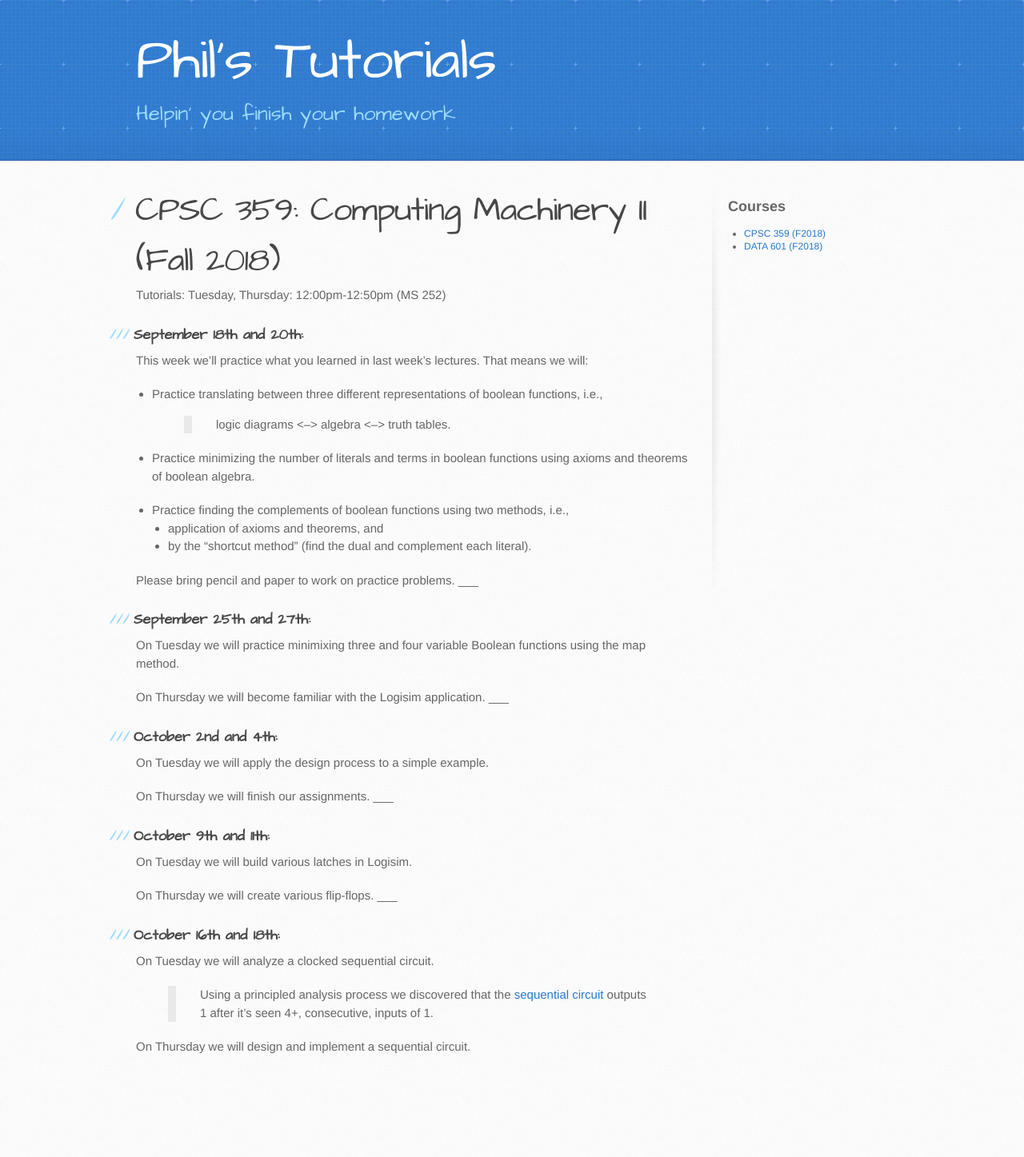
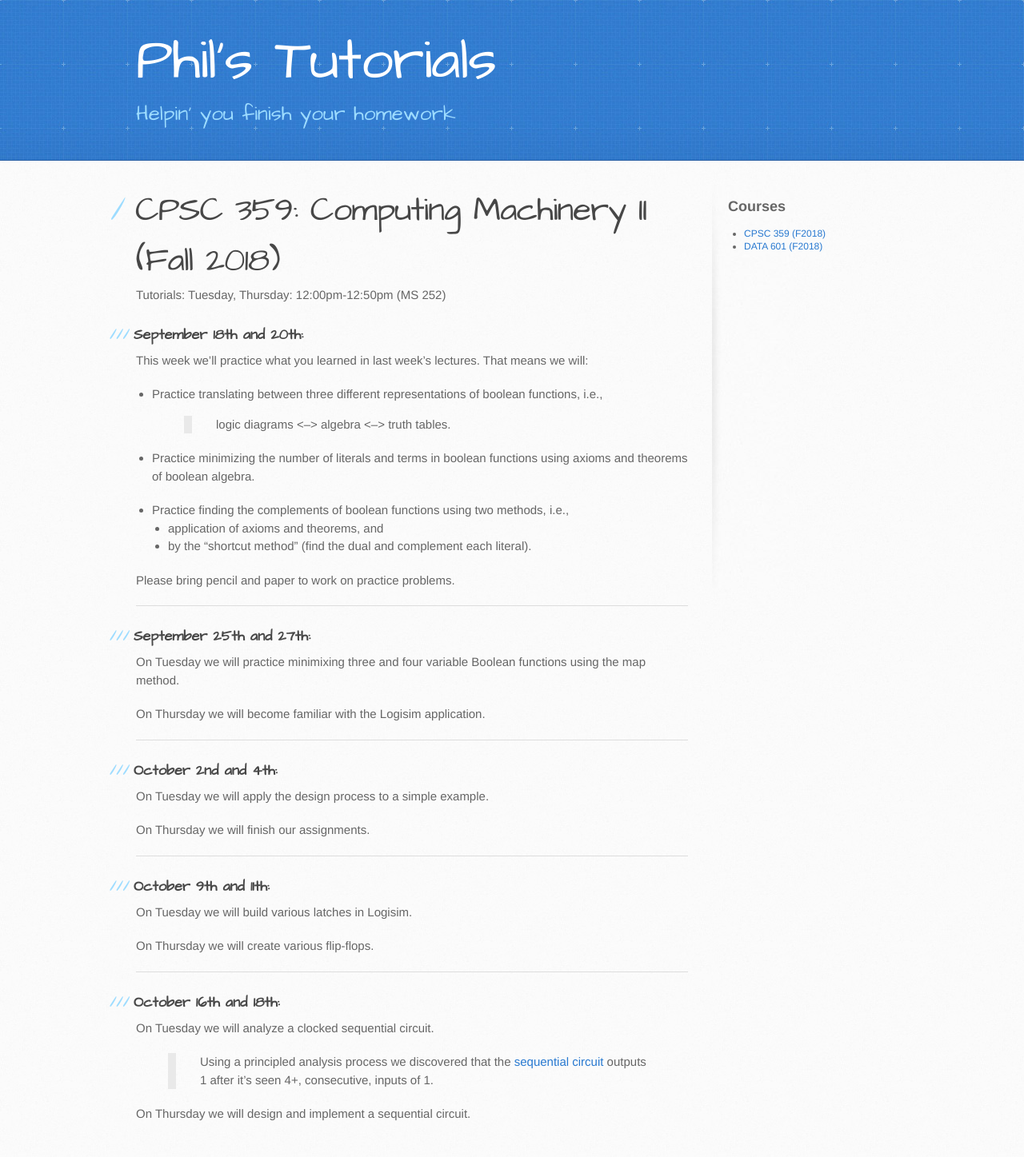
Before and after one commit to philstutorials/philstutorials.github.io, a Jekyll site: the page built from CPSC359.md, in a window 1280 px wide. Shown: the whole page at 80% size. Built offline with Jekyll 4.4.1, drawn with Linux system fonts in a browser that asks for light colours; our own code applies the rules of GitHub Pages for plain Markdown files; before the commit the page ends 1363 px from its top, so only the background shows below that.

```diff
--- a/CPSC359.md
+++ b/CPSC359.md
@@ -20,22 +20,29 @@ This week we'll practice what you learned in last week's lectures. That means we
   * by the "shortcut method" (find the dual and complement each literal).
 
 Please bring pencil and paper to work on practice problems.
-___
+
+----
+
 ### September 25th and 27th:
 On Tuesday we will practice minimixing three and four variable Boolean functions using the map method.
 
 On Thursday we will become familiar with the Logisim application.
-___
+
+----
 ### October 2nd and 4th:
 On Tuesday we will apply the design process to a simple example.
 
 On Thursday we will finish our assignments.
-___
+
+----
+
 ### October 9th and 11th:
 On Tuesday we will build various latches in Logisim.
 
 On Thursday we will create various flip-flops.
-___
+
+----
+
 ### October 16th and 18th:
 On Tuesday we will analyze a clocked sequential circuit.
 
```
